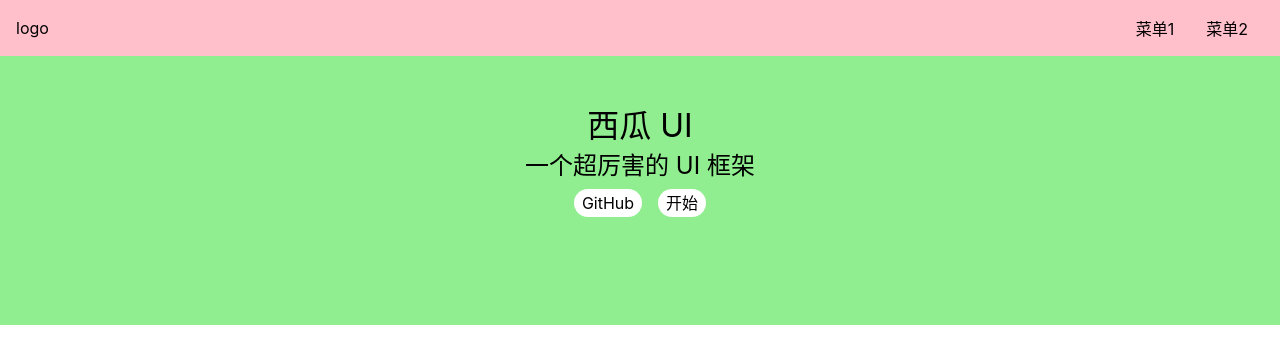
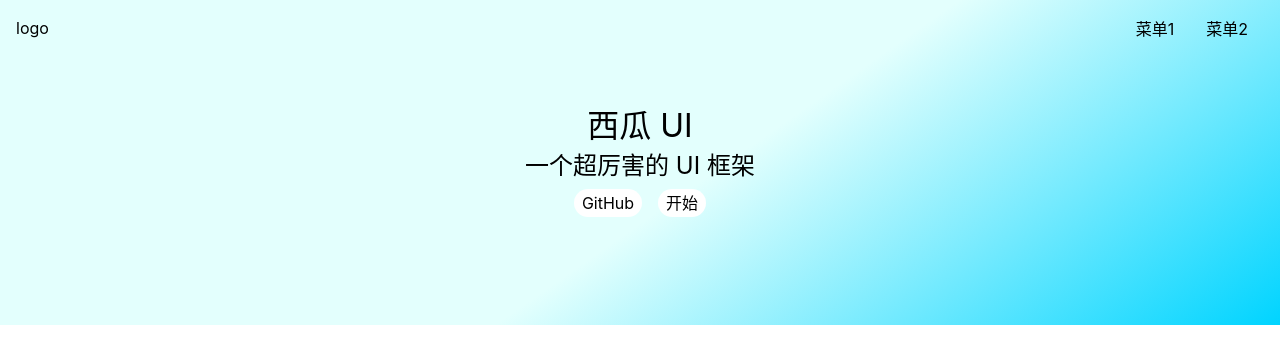
Before and after one commit to hkl1223/gulu-ui, a Vue app in the folder gulu-ui/: page / in a window 1280 px wide. Shown: the top 364 px of the page. Built offline with nearby package versions, Linux system fonts and the light colour scheme; a small style sheet from the web is missing.

Commit message:
背景渐变

```diff
--- a/gulu-ui/src/components/Tapnav.vue
+++ b/gulu-ui/src/components/Tapnav.vue
@@ -30,7 +30,6 @@ export default {
 
 <style lang="scss" scoped>
  .topnav {
-  background: pink;
   display: flex;
   padding: 16px;
  position: fixed;
--- a/gulu-ui/src/views/Home.vue
+++ b/gulu-ui/src/views/Home.vue
@@ -1,4 +1,5 @@
 <template>
+<div class="topnavAndBanner">
     <Topnav />
     <div class="banner">
         <h1>西瓜 UI</h1>
@@ -8,6 +9,7 @@
             <router-link to="/Doc">开始</router-link>
         </p>
     </div>
+</div>
 </template>
 
 <script lang="ts">
@@ -18,13 +20,16 @@ export default {
 </script>
 
 <style lang="scss" scoped>
+.topnavAndBanner{
+  background: rgb(227,255,253);
+  background: linear-gradient(145deg, rgba(227,255,253,1) 0%, rgba(227,255,253,1) 55%, rgba(0,212,255,1) 100%);
+}
 .banner {
   padding: 100px 0;
   display: flex;
   justify-content: center;
   align-items: center;
   flex-direction: column;
-  background: lightgreen;
  .actions{
     padding: 8px 0;
   a {
```
